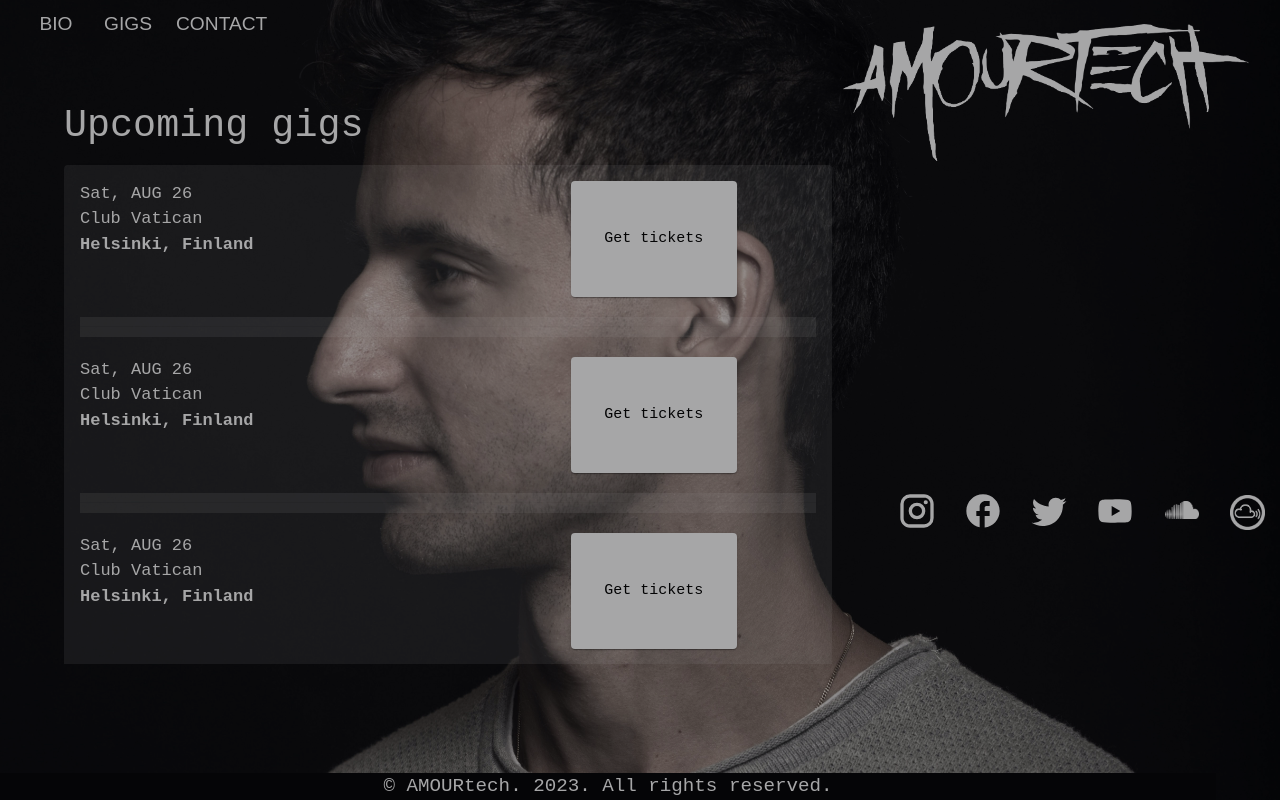
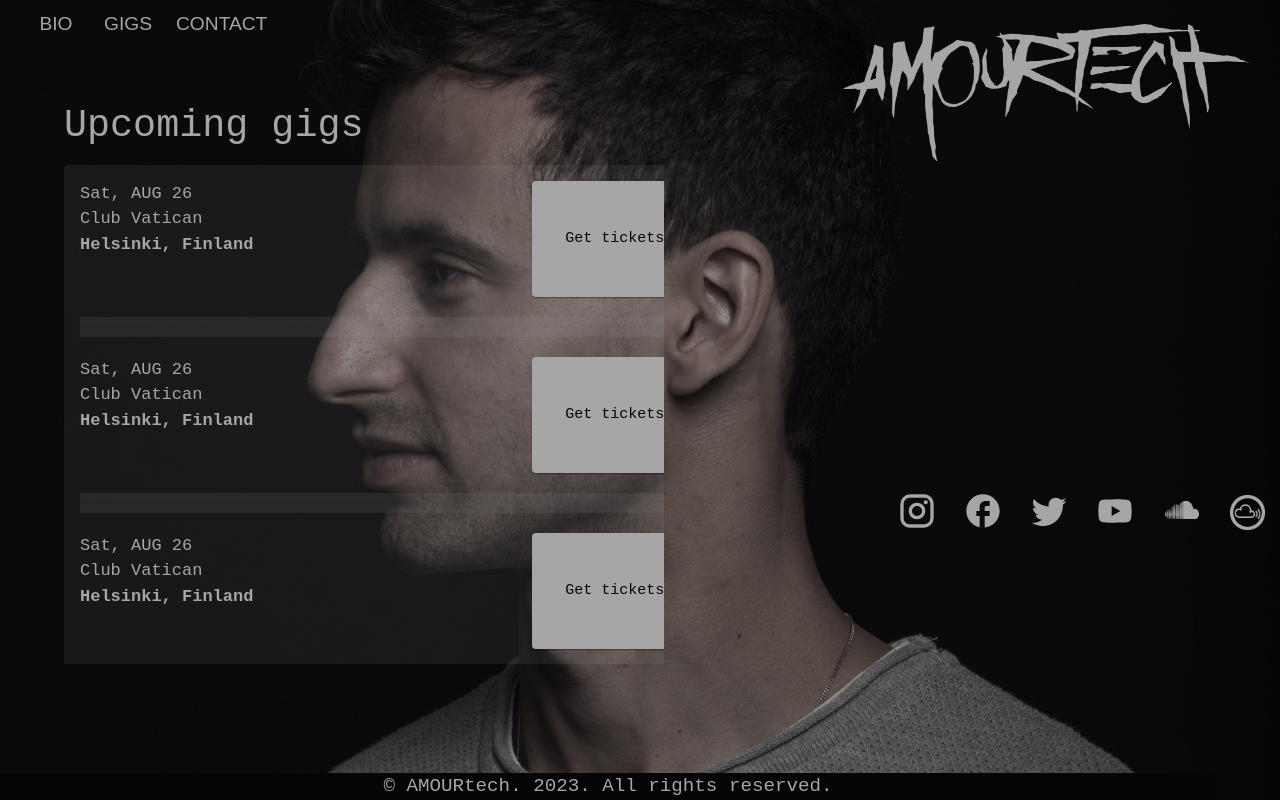
Before and after one commit to markreni/amourtech, a React (Create React App) app: page /gigs in a window 1280 px wide. Shown: the top 800 px of the page. Built offline with nearby package versions, Linux system fonts and the light colour scheme.

Commit message:
Fixed Contact page gif

```diff
--- a/src/components/Bio.js
+++ b/src/components/Bio.js
@@ -30,25 +30,29 @@ const Bio = () => {
 
   const Text = styled(Typography)(() => ({
     color: 'secondary',
-    paddingBottom: '6vh',
+    paddingBottom: '5vh',
     animation: `${textShadowPopBr} 2s ease-in 0.0s infinite both`,
     paddingLeft: '2vw'
   }))
 
   return(
     <Holder>
-      <Typography variant='h1'>About AMOURtech</Typography>
-      <Typography variant='body1' sx={{ paddingTop: '5vh', paddingBottom: '6vh' }}>
+      <Typography variant='h1' sx={{ marginBottom: '3vh' }}>About AMOURtech</Typography>
+      <Typography variant='body1' sx={{ marginBottom: '5vh' }}>
           The instigator of crazy underground parties.<br />
           The ambassador of love.<br />
           Pissing off your parents is what I do.<br />
           Cheers.
       </Typography>
-      <Typography sx={{ paddingBottom: '4vh' }}>I play</Typography>
-      <div>
+      <Box sx={{ marginBottom: '2vh' }}>
+        <Typography sx={{ marginBottom: '2vh' }}>I play</Typography>
         <Text variant="h1">Melodic House</Text>
         <Text variant="h1">Progressive House</Text>
         <Text variant="h1">Deep Tech House</Text>
+      </Box>
+      <div>
+        <Typography variant='body1' sx={{ marginBottom: '2vh' }}>Latest mix</Typography>
+        <iframe width="90%" height="60" src="https://www.mixcloud.com/widget/iframe/?hide_cover=1&mini=1&feed=%2Famourtech%2Fmelodies-for-destruction-part-three%2F" />
       </div>
     </Holder>
   )
--- a/src/components/Gigs.js
+++ b/src/components/Gigs.js
@@ -32,12 +32,12 @@ const Gigs = () => {
             return(
               <div key={index}>
                 <Grid container>
-                  <Grid component='div' item xs={8} md={8} lg={8} sx={{ marginBottom: '20px' }}>
+                  <Grid component='div' item xs={7} md={7} lg={7} sx={{ marginBottom: '20px' }}>
                     <Typography variant='body1'>
                       {gig.date} <br /> {gig.premises} <br /> <b>{gig.location}</b>
                     </Typography>
                   </Grid>
-                  <Grid item xs={4} md={4} lg={4} sx={{ marginBottom: '20px' }}>
+                  <Grid item xs={1} md={1} lg={1} sx={{ marginBottom: '20px' }}>
                     <Item onClick={() => alert('No tickets available yet.')}>
                       <Typography variant='h4'>Get tickets</Typography>
                     </Item>
--- a/src/components/Social.js
+++ b/src/components/Social.js
@@ -53,7 +53,7 @@ const Social = () => {
         }
       </Stack>
       <Stack direction="row" spacing={3} alignItems='center'>
-        <Avatar><a href='https://www.youtube.com/amourtech' target="_blank" rel="noopener noreferrer"><YouTubeIcon color="secondary" fontSize={size} /></a></Avatar>
+        <Avatar><a href='https://www.youtube.com/@amourtech756/videos' target="_blank" rel="noopener noreferrer"><YouTubeIcon color="secondary" fontSize={size} /></a></Avatar>
         {!isMatch && isHeight &&
           <Typography variant='caption'>Youtube</Typography>
         }
--- a/src/styling.js
+++ b/src/styling.js
@@ -135,17 +135,17 @@ export const socialMediaStyling = {
 
 export const gigBoxStyling = {
   width: '75vw',
-  minWidth: 'max(320px, 60vw)',
+  minWidth: '45vw',
   maxWidth: 'min(80vw, 600px)',
   height: '70vh',
   marginTop: '7vh',
   marginLeft: 'max(30px, 5vw)',
-  overflow: 'hidden'
+  overflow: 'hidden',
 }
 
 export const gigCardStyling = {
   width: '75vw',
-  minWidth: 'max(320px, 60vw)',
+  minWidth: 'max(320px, 63vw)',
   maxWidth: 'min(80vw, 600px)',
   height: '65vh',
   backgroundColor: 'RGB(255,255,255,0.1)',
```
Also changed, not shown: 1 other file (tests, documents, lock files or other folders).
